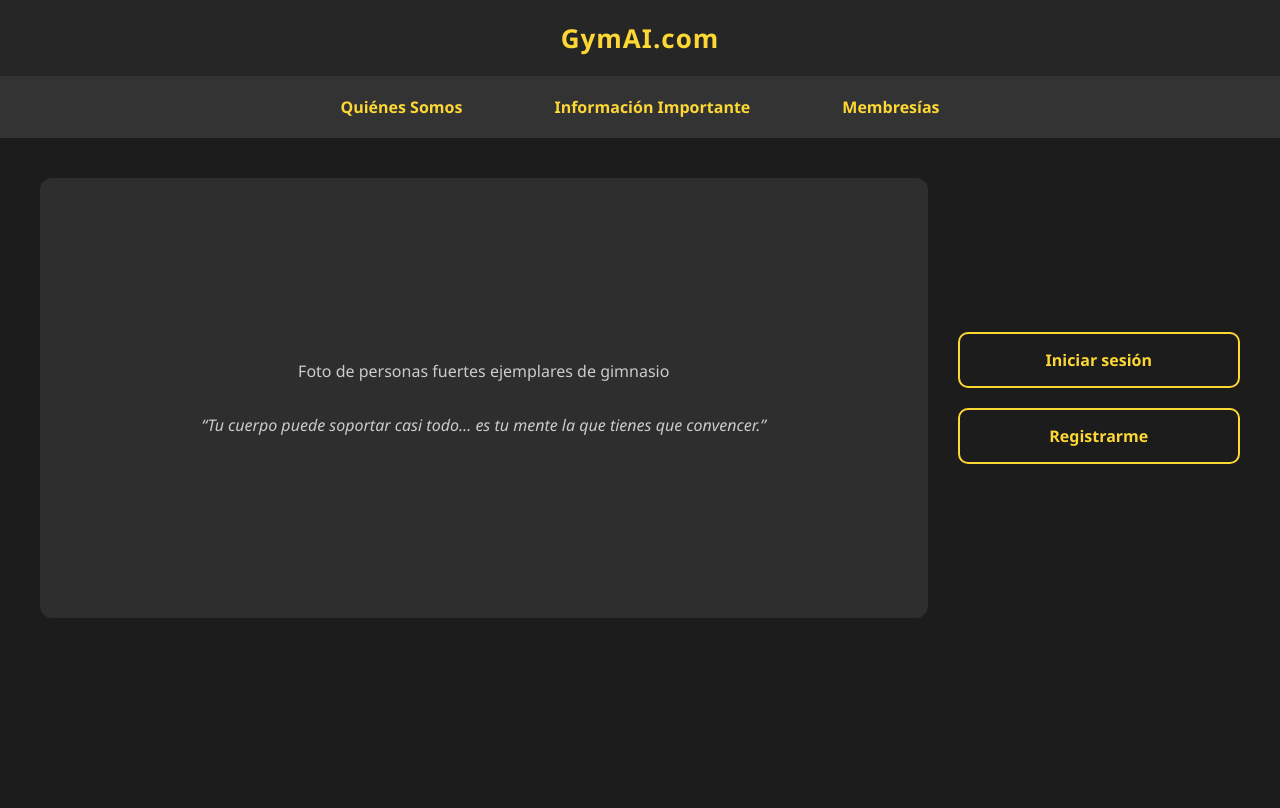
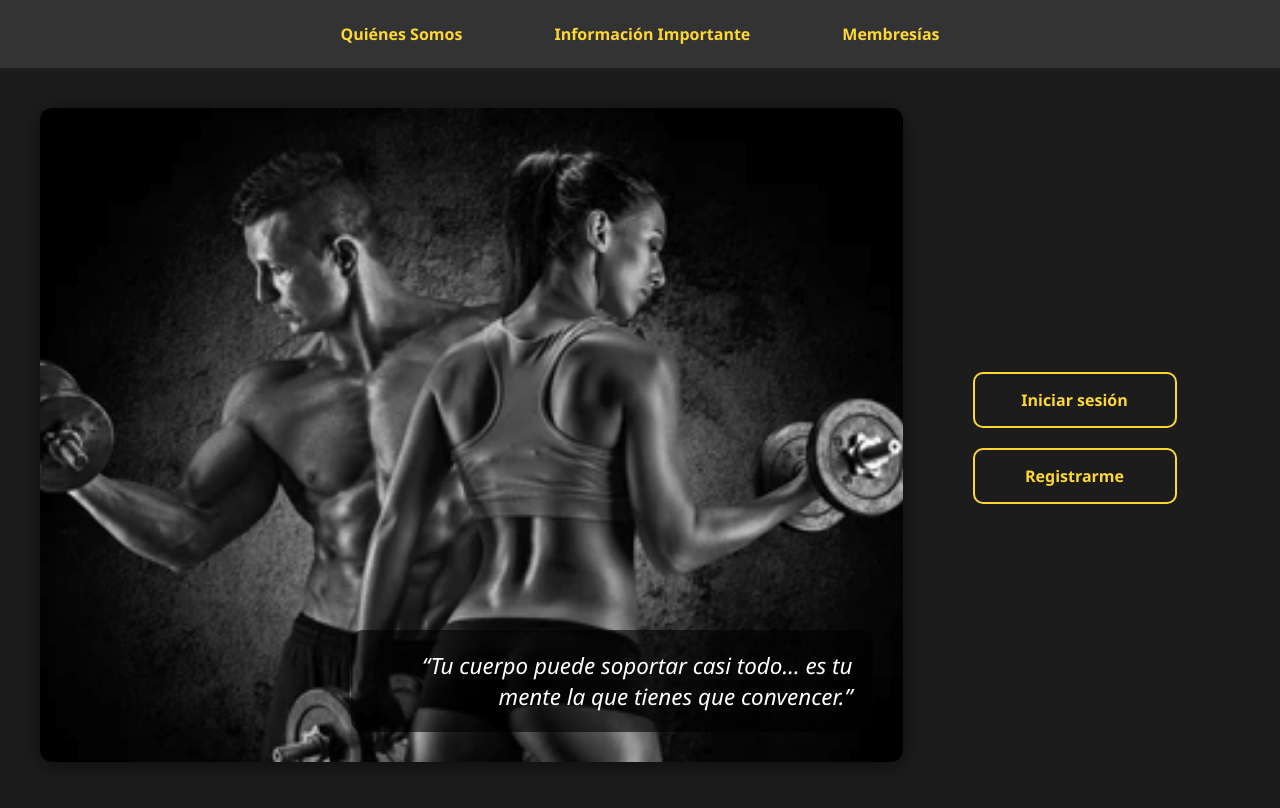
Before and after one commit to Martinho777/Proyecto-2, a Flask app: page / in a window 1280 px wide. Before the commit the page ends 618 px from the top, so only its background shows below. Run offline with Flask 3, Linux system fonts and the light colour scheme.

Commit message:
Se hicieron cambios grandes Esteticos

```diff
--- a/static/css/style.css
+++ b/static/css/style.css
@@ -1,3 +1,6 @@
+
+/* CSS para la estetica */
+
 /* === ESTILO GENERAL === */
 body {
     background-color: #1c1c1c;
@@ -7,23 +10,12 @@ body {
     padding: 0;
 }
 
-/* === HEADER SUPERIOR === */
-header {
-    background-color: #262626;
-    padding: 20px;
-    text-align: center;
-    font-size: 26px;
-    font-weight: bold;
-    color: #fdd835;
-    letter-spacing: 1px;
-}
-
 /* === NAVBAR === */
 .navbar {
     display: flex;
     justify-content: center;
     background-color: #333;
-    padding: 12px;
+    padding: 15px;
     gap: 60px;
 }
 
@@ -40,38 +32,52 @@ header {
     background-color: #444;
 }
 
-/* === CONTENIDO PRINCIPAL === */
-.main-content {
+/* INICIO */
+
+/* === CONTENEDOR PRINCIPAL === */
+.main-container {
     display: flex;
     justify-content: space-between;
     padding: 40px;
-    max-width: 1200px;
-    margin: auto;
+    height: calc(100vh - 60px);
+    box-sizing: border-box;
 }
 
-/* === ÁREA DE IMAGEN Y TEXTO MOTIVADOR === */
-.image-area {
-    background-color: #2e2e2e;
+/* === IMAGEN COMO FONDO CENTRAL === */
+.background-image {
     flex: 3;
-    height: 400px;
+    background-image: url('/static/img/portada.jpeg');
+    background-size: cover;
+    background-position: center;
     border-radius: 12px;
+    margin-right: 70px;
     display: flex;
-    align-items: center;
-    justify-content: center;
-    margin-right: 30px;
-    padding: 20px;
-    color: #cccccc;
-    text-align: center;
-    flex-direction: column;
+    align-items: flex-end;
+    padding: 30px;
+    height: 90%;
+    box-shadow: 0 4px 20px rgba(0,0,0,0.5);
 }
 
-/* === BOTONES LATERALES === */
+/* === TEXTO SOBRE LA IMAGEN === */
+.mensaje {
+    background-color: rgba(0, 0, 0, 0.6);
+    padding: 20px;
+    border-radius: 12px;
+    font-size: 1.4em;
+    font-style: italic;
+    color: #fff;
+    max-width: 60%;
+    margin-left: auto;
+    text-align: right;
+}
+
+/* === BOTONES A LA DERECHA === */
 .side-buttons {
     flex: 1;
     display: flex;
     flex-direction: column;
+    justify-content: center;
     gap: 20px;
-    justify-content: center;
 }
 
 .side-buttons a {
@@ -79,11 +85,12 @@ header {
     color: #fdd835;
     border: 2px solid #fdd835;
     border-radius: 10px;
-    padding: 15px;
+    padding: 15px 25px;
     text-align: center;
     text-decoration: none;
     font-weight: bold;
     transition: background-color 0.2s ease;
+    width: 150px;
 }
 
 .side-buttons a:hover {
@@ -91,16 +98,30 @@ header {
     color: #1c1c1c;
 }
 
-/* === ESTILO DE FORMULARIOS === */
+
+/* REGISTRO */
+
+/* === FORMULARIO GENERAL === */
 form {
     display: flex;
     flex-direction: column;
-    gap: 15px;
+    gap: 10px;
     max-width: 600px;
     margin: auto;
-    padding: 40px;
+    padding: 50px;
+    background-color: #2e2e2e;
+    border-radius: 12px;
+    box-shadow: 0 4px 15px rgba(0,0,0,0.3);
 }
 
+/* === TÍTULO DEL FORMULARIO === */
+form h1 {
+    text-align: center;
+    margin-bottom: 20px;
+    color: #fdd835;
+}
+
+/* === CAMPOS DE ENTRADA Y SELECCIÓN === */
 input, select {
     padding: 12px;
     border-radius: 8px;
@@ -109,11 +130,13 @@ input, select {
     color: #ffffff;
 }
 
+/* === ETIQUETAS DE LOS CAMPOS === */
 label {
     font-weight: bold;
     margin-top: 10px;
 }
 
+/* === BOTÓN DE ENVÍO === */
 button {
     padding: 12px 20px;
     background-color: #fdd835;
@@ -125,6 +148,12 @@ button {
     transition: background-color 0.2s ease;
 }
 
+/* === EFECTO HOVER EN EL BOTÓN === */
 button:hover {
     background-color: #fff176;
 }
+
+/* === SEPARACIÓN SUPERIOR EN REGISTRO === */
+.registro-separado {
+    margin-top: 40px;
+}
--- a/templates/inicio.html
+++ b/templates/inicio.html
@@ -6,24 +6,29 @@
     <link rel="stylesheet" href="{{ url_for('static', filename='css/style.css') }}">
 </head>
 <body>
-    <header>GymAI.com</header>
 
+    <!-- NAVBAR -->
     <nav class="navbar">
         <a href="#">Quiénes Somos</a>
         <a href="#">Información Importante</a>
         <a href="#">Membresías</a>
     </nav>
 
-    <div class="main-content">
-        <div class="image-area">
-            <p>Foto de personas fuertes ejemplares de gimnasio</p>
-            <p><em>“Tu cuerpo puede soportar casi todo… es tu mente la que tienes que convencer.”</em></p>
+    <!-- CONTENIDO PRINCIPAL -->
+    <div class="main-container">
+        <!-- IMAGEN GRANDE COMO FONDO -->
+        <div class="background-image">
+            <div class="mensaje">
+                “Tu cuerpo puede soportar casi todo… es tu mente la que tienes que convencer.”
+            </div>
         </div>
 
+        <!-- BOTONES A LA DERECHA, FUERA DEL ÁREA DE IMAGEN -->
         <div class="side-buttons">
             <a href="#">Iniciar sesión</a>
             <a href="/registro">Registrarme</a>
         </div>
     </div>
+
 </body>
 </html>
```
Also changed, not shown: templates/registro.html (+24 -1 lines), static/img/portada.jpeg (added).
